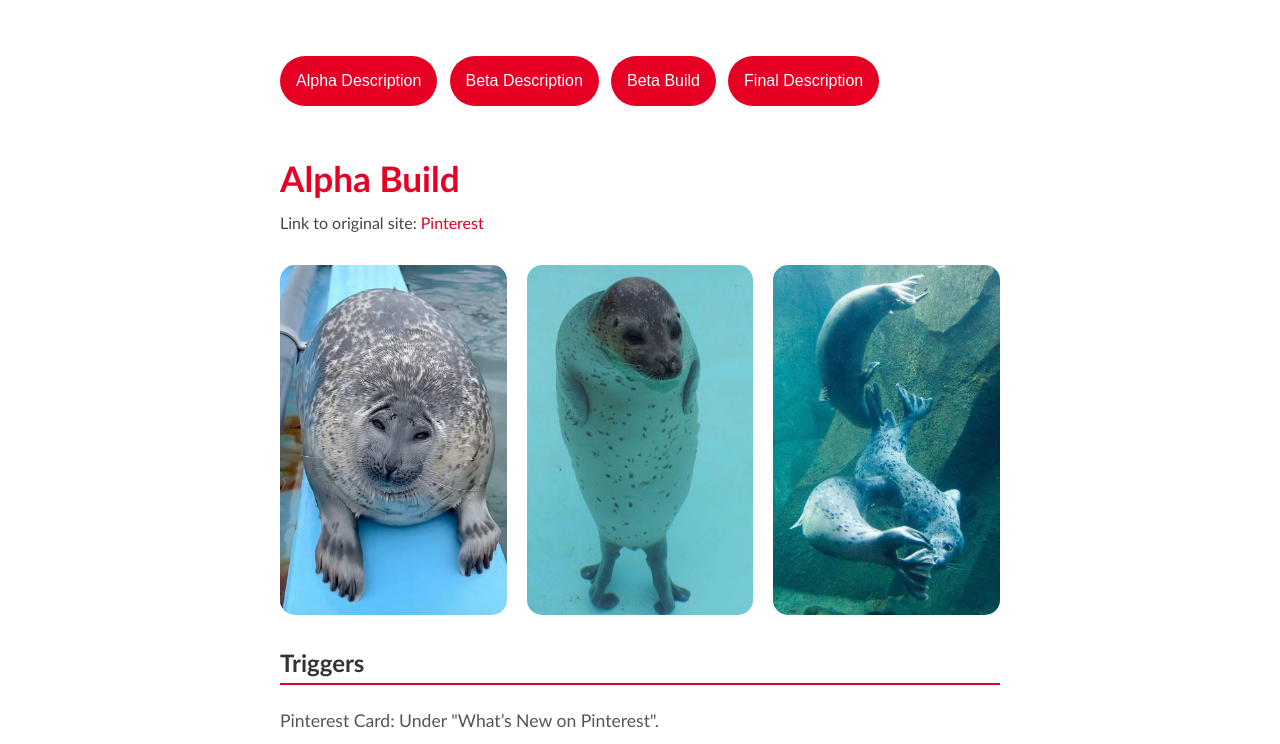
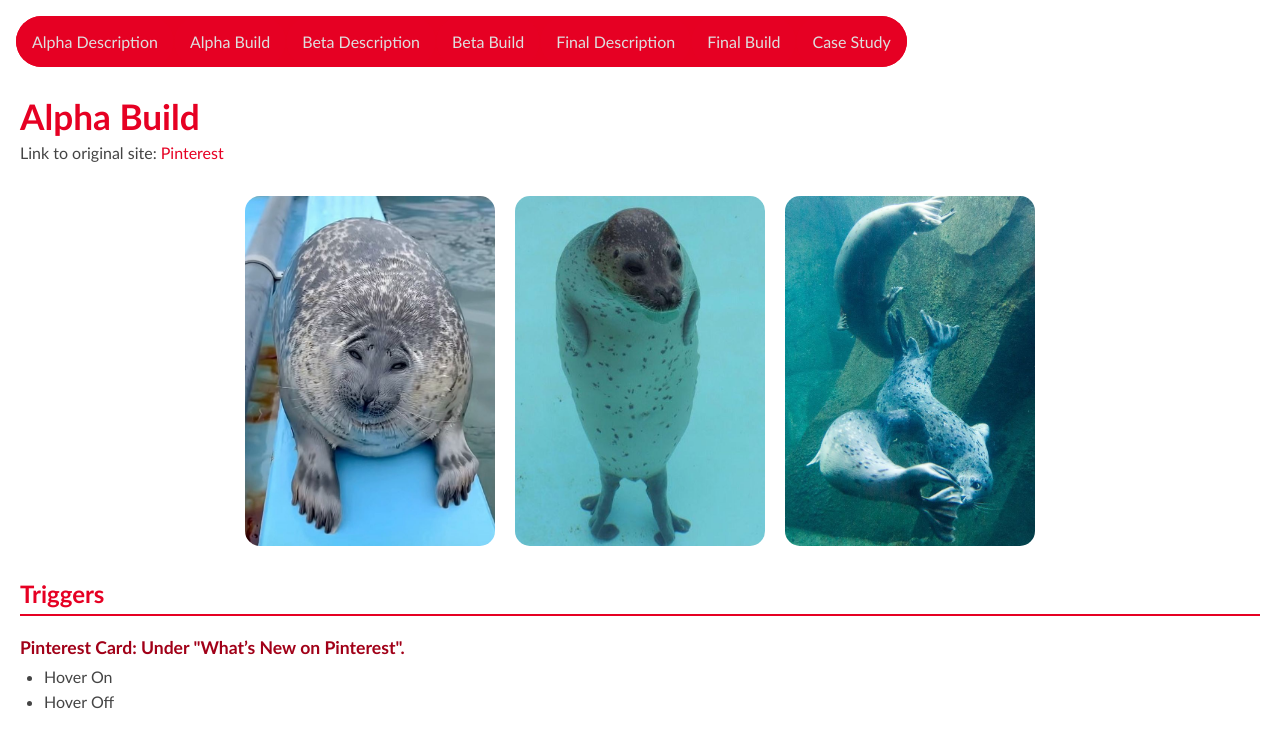
Before and after one commit to ayseeda-turcan/idm241-aet76, a plain HTML site: page alpha/build/index.html in a window 1280 px wide. Shown: the top 744 px of the page. Drawn offline with Linux system fonts and the light colour scheme.

Commit message:
Add Navigation Bar
Added a navigation bar on all pages
Edited CSS to make things consistent

```diff
--- a/alpha/build/index.html
+++ b/alpha/build/index.html
@@ -8,13 +8,17 @@
 </head>
 
 <body>
+    <nav>
+        <a href="../index.html">Alpha Description</a>
+        <a href="..build/index.html">Alpha Build</a>
+        <a href="../../beta/index.html">Beta Description</a>
+        <a href="../../beta/build/index.html">Beta Build</a>
+        <a href="../../final/index.html">Final Description</a>
+        <a href="../../final/build/index.html">Final Build</a>
+        <a href="../../casestudy/index.html">Case Study</a>
+    </nav>
+
     <main>
-        <div class="header">
-            <a href="../index.html"><button>Alpha Description</button></a>
-            <a href="../../beta/index.html"><button>Beta Description</button></a>
-            <a href="../../beta/build/index.html"><button>Beta Build</button></a>
-            <a href="../../final/index.html"><button>Final Description</button></a>
-        </div>
 
     <h1>Alpha Build</h1>
     <p>Link to original site: <a href="https://www.pinterest.com/ideas" target="_blank">Pinterest</a></p>
--- a/alpha/build/style.css
+++ b/alpha/build/style.css
@@ -1,11 +1,44 @@
 * {
     box-sizing: border-box;
+    margin: 0;
+    padding: 0;
 }
 
-body {
+nav {
+    font-family: 'Trebuchet MS', 'Lucida Sans Unicode', 'Lucida Grande', 'Lucida Sans', Arial, sans-serif;
+    background-color: hsl(351, 100%, 45%);
+    display: flex;
+    margin: 1rem 0rem 0rem 1rem;
+    border-radius: 2rem;
+    position: fixed;
+    z-index: 100;
     display: flex;
     justify-content: center;
     align-items: flex-start;
+}
+
+nav a {
+    text-decoration: none;
+    /* margin: 0.75rem; */
+    padding: 1rem 1rem;
+    color: #dedede;
+    background-color: #E60023;
+    border-radius: 2rem;
+    transition:
+    color 0.5s ease,
+    background-color 0.5s ease;
+}
+
+nav a:hover {
+    text-decoration: none;
+    background-color: #a10018;
+    color: #fff;
+}
+
+
+main {
+    display: flex;
+    flex-direction: column;
     min-height: 100vh;
     margin: 0;
     padding: 40px 20px;
@@ -13,12 +46,11 @@ body {
     font-family: 'Trebuchet MS', 'Lucida Sans Unicode', 'Lucida Grande', 'Lucida Sans', Arial, sans-serif;
     line-height: 200%;
     color: #111111;
-}
-
-main {
-    max-width: 720px;
+    max-width: 100%;
     width: 100%;
     background-color: #ffffff;
+    padding-top: 100px;
+
 }
 
 h1 {
@@ -31,7 +63,7 @@ h1 {
 h2 {
     font-size: 1.5rem;
     font-weight: 600;
-    color: #333333;
+    color: #E60023; /* PINTEREST RED */
     border-bottom: 2px solid #E60023;
     padding-bottom: 4px;
     margin-top: 2rem;
@@ -39,8 +71,8 @@ h2 {
 
 h3 {
     font-size: 1.1rem;
-    font-weight: 500;
-    color: #555555;
+    font-weight: 600;
+    color: #a10018;
     margin-top: 1rem;
 }
 
@@ -53,7 +85,7 @@ p {
 ul, ol {
     margin-left: 1.5rem;
     line-height: 1.6;
-    color: #444;
+    color: #444444;
 }
 
 a {
@@ -70,7 +102,6 @@ a:hover {
     background-color: #E60023;
     color: #fff;
 }
-
 
 
   /* PIN GRID */
--- a/alpha/style.css
+++ b/alpha/style.css
@@ -4,10 +4,40 @@
     padding: 0;
 }
 
-body {
+nav {
+    font-family: 'Trebuchet MS', 'Lucida Sans Unicode', 'Lucida Grande', 'Lucida Sans', Arial, sans-serif;
+    background-color: hsl(351, 100%, 45%);
+    display: flex;
+    margin: 1rem 0rem 0rem 1rem;
+    border-radius: 2rem;
+    position: fixed;
+    z-index: 100;
     display: flex;
     justify-content: center;
     align-items: flex-start;
+}
+
+nav a {
+    text-decoration: none;
+    /* margin: 0.75rem; */
+    padding: 1rem 1rem;
+    color: #dedede;
+    background-color: #E60023;
+    border-radius: 2rem;
+    transition:
+    color 0.5s ease,
+    background-color 0.5s ease;
+}
+
+nav a:hover {
+    text-decoration: none;
+    background-color: #a10018;
+    color: #fff;
+}
+
+main {
+    display: flex;
+    flex-direction: column;
     min-height: 100vh;
     margin: 0;
     padding: 40px 20px;
@@ -15,12 +45,10 @@ body {
     font-family: 'Trebuchet MS', 'Lucida Sans Unicode', 'Lucida Grande', 'Lucida Sans', Arial, sans-serif;
     line-height: 200%;
     color: #111111;
-}
-
-main {
-    max-width: 900px;
+    max-width: 100%;
     width: 100%;
     background-color: #ffffff;
+    padding-top: 100px;
 }
 
 h1 {
@@ -77,7 +105,7 @@ a:hover {
 }
 
 .image img {
-    width: 45%;
+    width: 20%;
     border-radius: 12px;
     box-shadow: 0 2px 8px rgba(0,0,0,0.1);
     transition: transform 0.2s ease;
--- a/beta/build/style.css
+++ b/beta/build/style.css
@@ -4,40 +4,59 @@
     padding: 0;
 }
 
-body {
+nav {
+    font-family: 'Trebuchet MS', 'Lucida Sans Unicode', 'Lucida Grande', 'Lucida Sans', Arial, sans-serif;
+    background-color: hsl(351, 100%, 45%);
+    display: flex;
+    margin: 1rem 0rem 0rem 1rem;
+    border-radius: 2rem;
+    position: fixed;
+    z-index: 100;
     display: flex;
     justify-content: center;
     align-items: flex-start;
+}
+
+nav a {
+    text-decoration: none;
+    /* margin: 0.75rem; */
+    padding: 1rem 1rem;
+    color: #dedede;
+    background-color: #E60023;
+    border-radius: 2rem;
+    transition:
+    color 0.5s ease,
+    background-color 0.5s ease;
+}
+
+nav a:hover {
+    text-decoration: none;
+    background-color: #a10018;
+    color: #fff;
+}
+
+main {
+    /* display: flex;
+    justify-content: center;
+    align-items: flex-start; */
     min-height: 100vh;
     margin: 0;
-    padding: 40px 20px;
+    padding: 100px 20px;
     background-color: #ffffff;
     font-family: 'Trebuchet MS', 'Lucida Sans Unicode', 'Lucida Grande', 'Lucida Sans', Arial, sans-serif;
     line-height: 200%;
     color: #111111;
+    max-width: 100%;
+    width: 100%;
+    background-color: #ffffff;
 }
 
+/*
 main {
     max-width: 900px;
     width: 100%;
     background-color: #ffffff;
-}
-
-.header button {
-    border-radius: 30px;
-    border: none;
-    background-color: #E60023;
-    color: #fff;
-    font-size: 16px;
-    padding: 1rem;
-    margin: 1rem 0.5rem 2rem 0rem;
-}
-
-.header button:hover {
-    background-color: #a10018;
-    cursor: pointer;
-    box-shadow: 0 2px 5px 0 rgba(0, 0, 0, 0.269);
-}
+} */
 
 h1 {
     color: #E60023; /* PINTEREST RED */
--- /dev/null
+++ b/casestudy/style.css
@@ -0,0 +1,36 @@
+* {
+    box-sizing: border-box;
+    margin: 0;
+    padding: 0;
+}
+
+nav {
+    font-family: 'Trebuchet MS', 'Lucida Sans Unicode', 'Lucida Grande', 'Lucida Sans', Arial, sans-serif;
+    background-color: hsl(351, 100%, 45%);
+    display: flex;
+    margin: 1rem 0rem 0rem 1rem;
+    border-radius: 2rem;
+    position: fixed;
+    z-index: 100;
+    display: flex;
+    justify-content: center;
+    align-items: flex-start;
+}
+
+nav a {
+    text-decoration: none;
+    /* margin: 0.75rem; */
+    padding: 1rem 1rem;
+    color: #dedede;
+    background-color: #E60023;
+    border-radius: 2rem;
+    transition:
+    color 0.5s ease,
+    background-color 0.5s ease;
+}
+
+nav a:hover {
+    text-decoration: none;
+    background-color: #a10018;
+    color: #fff;
+}
--- /dev/null
+++ b/final/build/style.css
@@ -0,0 +1,36 @@
+* {
+    box-sizing: border-box;
+    margin: 0;
+    padding: 0;
+}
+
+nav {
+    font-family: 'Trebuchet MS', 'Lucida Sans Unicode', 'Lucida Grande', 'Lucida Sans', Arial, sans-serif;
+    background-color: hsl(351, 100%, 45%);
+    display: flex;
+    margin: 1rem 0rem 0rem 1rem;
+    border-radius: 2rem;
+    position: fixed;
+    z-index: 100;
+    display: flex;
+    justify-content: center;
+    align-items: flex-start;
+}
+
+nav a {
+    text-decoration: none;
+    /* margin: 0.75rem; */
+    padding: 1rem 1rem;
+    color: #dedede;
+    background-color: #E60023;
+    border-radius: 2rem;
+    transition:
+    color 0.5s ease,
+    background-color 0.5s ease;
+}
+
+nav a:hover {
+    text-decoration: none;
+    background-color: #a10018;
+    color: #fff;
+}
--- a/final/style.css
+++ b/final/style.css
@@ -4,24 +4,65 @@
     padding: 0;
 }
 
-body {
+nav {
+    font-family: 'Trebuchet MS', 'Lucida Sans Unicode', 'Lucida Grande', 'Lucida Sans', Arial, sans-serif;
+    background-color: hsl(351, 100%, 45%);
+    display: flex;
+    margin: 1rem 0rem 0rem 1rem;
+    border-radius: 2rem;
+    position: fixed;
+    z-index: 100;
     display: flex;
     justify-content: center;
     align-items: flex-start;
-    min-height: 100vh;
-    margin: 0;
-    padding: 40px 40px;
+}
+
+nav a {
+    text-decoration: none;
+    /* margin: 0.75rem; */
+    padding: 1rem 1rem;
+    color: #dedede;
+    background-color: #E60023;
+    border-radius: 2rem;
+    transition:
+    color 0.5s ease,
+    background-color 0.5s ease;
+}
+
+nav a:hover {
+    text-decoration: none;
+    background-color: #a10018;
+    color: #fff;
+}
+
+body {
     background-color: #ffffff;
     font-family: 'Trebuchet MS', 'Lucida Sans Unicode', 'Lucida Grande', 'Lucida Sans', Arial, sans-serif;
-    line-height: 200%;
     color: #111111;
 }
 
 main {
-    max-width: 2000px;
+    /* display: flex;
+    justify-content: center;
+    align-items: flex-start; */
+    min-height: 100vh;
+    margin: 0;
+    padding: 100px 20px;
+    line-height: 200%;
+    max-width: 100%;
     width: 100%;
     background-color: #ffffff;
 }
+
+/* main {
+    display: flex;
+    flex-direction: column;
+    margin: 0;
+    padding: 100px 40px;
+    max-width: 1200px;
+    width: 100%;
+    line-height: 200%;
+} */
 
 h1 {
     color: #E60023; /* PINTEREST RED */
@@ -86,11 +127,6 @@ a:hover {
     transform: scale(1.03);
 }
 
-::selection {
-    background-color: #E60023;
-    color: #fff;
-}
-
 .triple-column-view {
     display: flex;
     justify-content: space-around;
@@ -105,21 +141,4 @@ a:hover {
 .column-individual ol > li {
     color: #a10018;
     font-weight: 600;
-
 }
-
-button {
-    border-radius: 30px;
-    border: none;
-    background-color: #E60023;
-    color: #fff;
-    font-size: 16px;
-    padding: 1rem;
-    margin: 1rem 0.5rem 2rem 0rem;
-}
-
-button:hover {
-    background-color: #a10018;
-    cursor: pointer;
-    box-shadow:0 2px 5px 0 rgba(0, 0, 0, 0.269);
-}
```
Also changed, not shown: alpha/index.html (+11 -4 lines), beta/build/index.html (+11 -6 lines), beta/index.html (+11 -6 lines), casestudy/index.html (added, +25 -0 lines), final/build/index.html (added, +25 -0 lines), final/index.html (+10 -6 lines).
